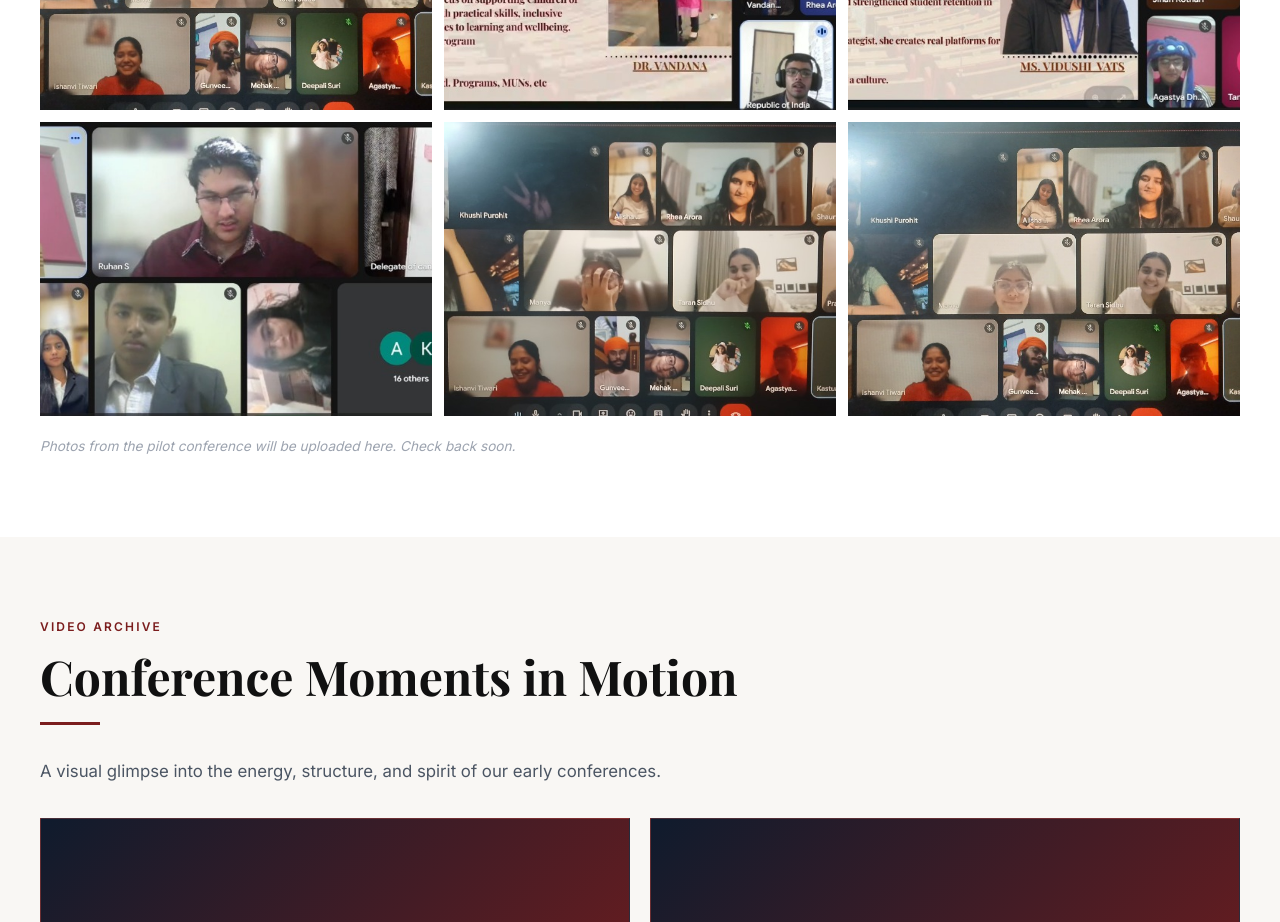
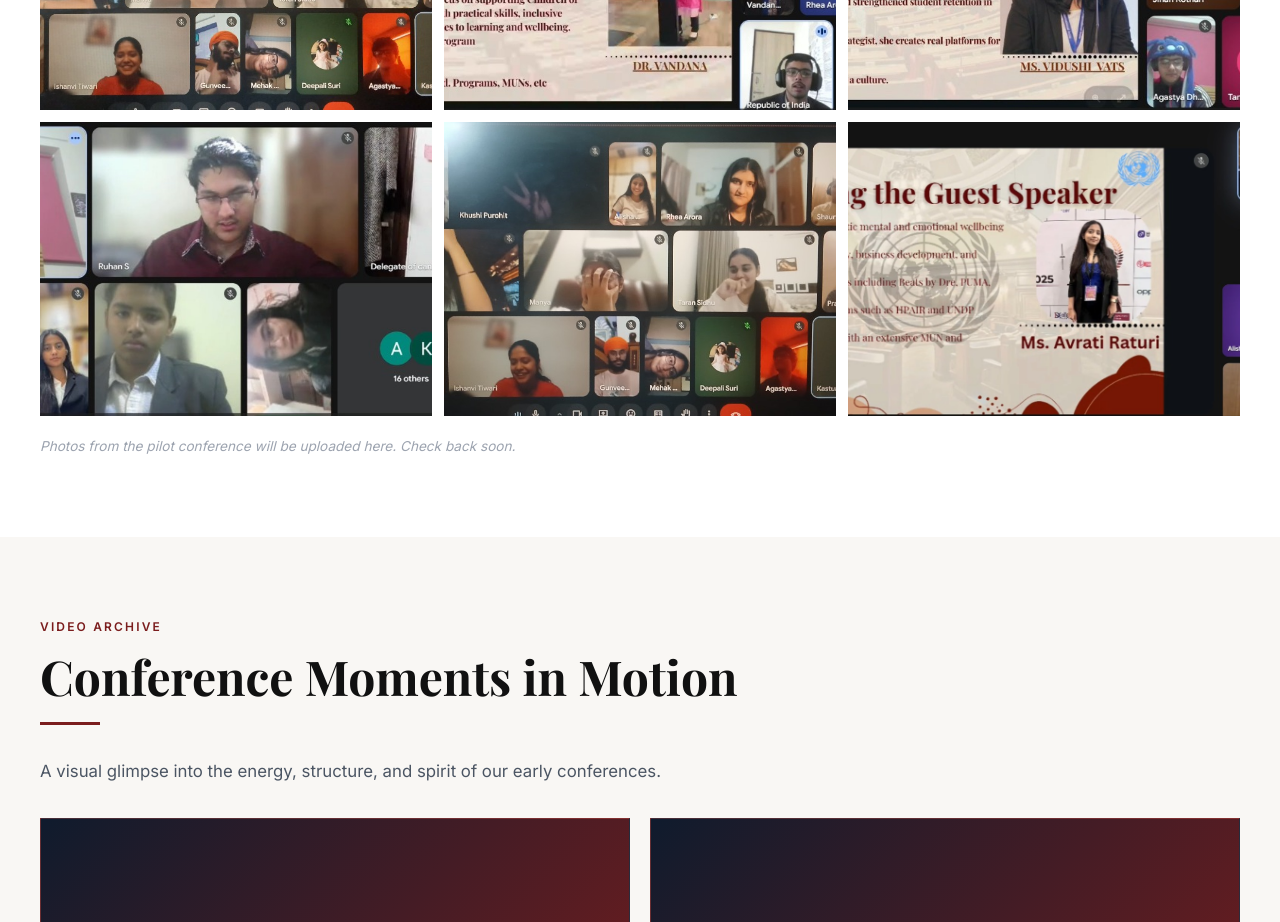
Before and after one commit to Angelflyhi/Pathum, a Next.js app: page /media in a window 1280 px wide. Shown: the part 920-1842 px from the top of the page. Built offline with nearby package versions, Linux system fonts and the light colour scheme; a web font is replaced by a local one.

Commit message:
Update page.tsx

```diff
--- a/src/app/media/page.tsx
+++ b/src/app/media/page.tsx
@@ -29,12 +29,12 @@ export default function Media() {
           </p>
           <div className="media-grid">
             {[
-              { label: 'Opening Ceremony', src: '/media-1.jpg' },
+              { label: 'People Grid', src: '/media-1.jpg' },
               { label: 'Committee Session', src: '/media-2.jpg' },
               { label: 'Guest Speaker', src: '/media-3.jpg' },
               { label: 'Delegate Moments', src: '/media-4.jpg' },
               { label: 'Team Photograph', src: '/media-5.jpg' },
-              { label: 'Closing Ceremony', src: '/media-1.jpg' },
+              { label: 'Avrati raturi', src: '/media-6.jpg' },
             ].map(m => (
               <div key={m.label} className="media-thumb">
                 <img src={m.src} alt={m.label} />
```
